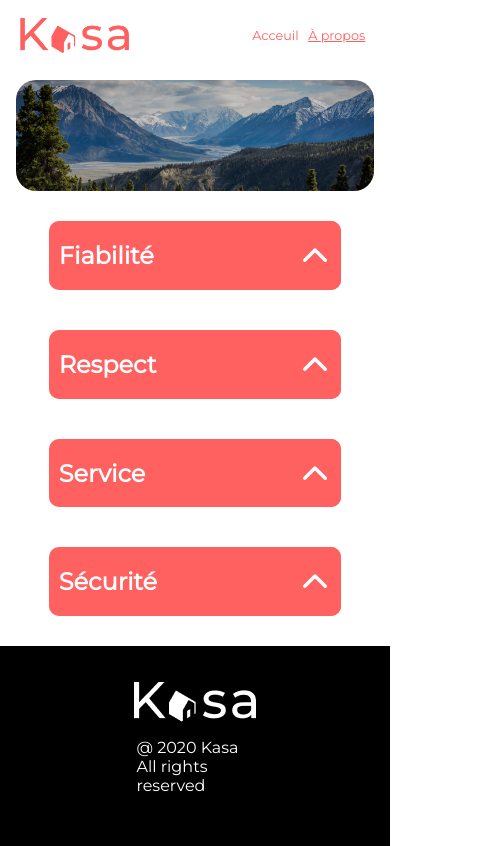
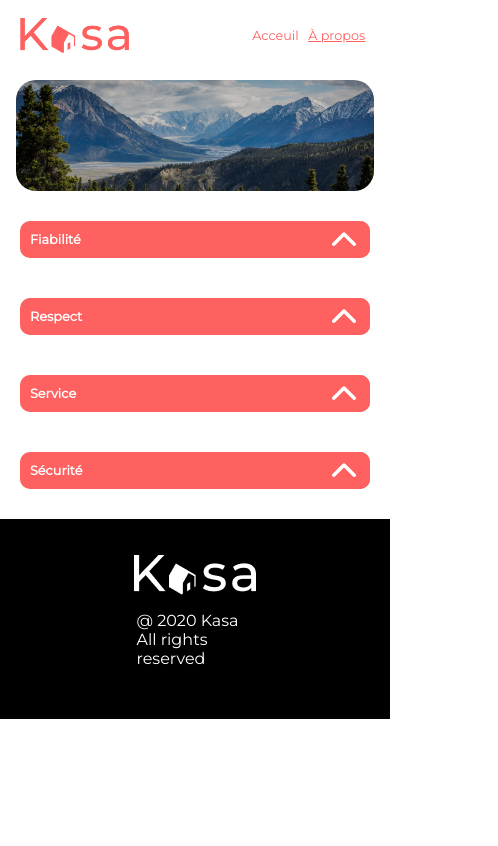
Before and after one commit to CMickus/Projet-6, a React (Create React App) app: page /A-propos in a window 390 px wide. Shown: the whole page, 498 px wide, since content can reach past the window. Built offline with nearby package versions, Linux system fonts and the light colour scheme.

Commit message:
correction du style général

```diff
--- a/src/components/Banner.module.scss
+++ b/src/components/Banner.module.scss
@@ -1,6 +1,6 @@
 .banner {
     height: 220px;
-    width: 100%;
+    //width: 100%;
     display: flex;
     justify-content: center;
     position: relative;
--- a/src/components/Header.jsx
+++ b/src/components/Header.jsx
@@ -14,7 +14,7 @@ export function Header() {
                 <NavLink
                     to="/"
                     className={({ isActive, isPending }) =>
-                        isPending ? "pending" : isActive ? "active" : style.link}>
+                        isPending ? "pending" : isActive ? style.active : style.link}>
                     Acceuil
                 </NavLink>
                 <NavLink to="/A-propos" className={({ isActive, isPending }) =>
--- a/src/components/HiddenText.jsx
+++ b/src/components/HiddenText.jsx
@@ -14,7 +14,7 @@ function HiddenText({info , fixe }) {
                 <h2 className={style.title}>{fixe}</h2>
                 <button onClick={onClick} className={style.button}><img src={arrow} alt="fléche" className={`${style.arrow} ${isVisible ? style.arrowrotate : null}`} /></button>
             </div>
-            {isVisible ? <p className={style.text}>{info} </p> : null}
+            <p className={`${style.texthidden} ${isVisible ?  style.text : null }`}>{info} </p>
         </div>
     );
 }
--- a/src/components/HiddenText.module.scss
+++ b/src/components/HiddenText.module.scss
@@ -10,7 +10,6 @@
     border-radius: 10px;
     margin-bottom: 10px;
     margin-top: 10px;
-    width: 50%;
     gap: 0px;
     height: min-content;
     background-color: #e3e3e3;
@@ -49,12 +48,21 @@
   }
 
   .text {
-    transition: height 200ms;
-    padding: 5px;
-    height: stretch;
-    overflow: hidden;
+    transition: ease-in-out .2s;
+    max-height: 200px;
+    padding: 20px;
   }
 
   .texthidden {
-    height: 0;
+    transition: ease-in-out .2s;
+    max-height: 0;
+    overflow: hidden;
+    margin:0;
+    padding:0;
   }
+
+  @media screen and (max-width: 767px) {
+    .title{
+      font-size: 0.8em;
+    }
+  }
--- a/src/components/Taglist.module.scss
+++ b/src/components/Taglist.module.scss
@@ -4,3 +4,9 @@
     border-radius: 20px;
     padding: 10px;
   }
+
+  @media screen and (max-width: 767px) {
+    .tag{
+      font-size: 0.8em;
+    }
+  }
--- a/src/index.scss
+++ b/src/index.scss
@@ -1,8 +1,10 @@
 body {
   margin: 0;
-  box-sizing: border-box;
+  /*box-sizing: border-box;*/
+  padding:0;
   font-family: 'Montserrat', sans-serif;
   width: 100%;
+
 }
 
 code {
--- a/src/pages/APropos.module.scss
+++ b/src/pages/APropos.module.scss
@@ -14,7 +14,7 @@
     flex-direction: column;
     justify-content: space-between;
     align-items: center;
-    width: 150%;
+    width: 92%;
     padding-left: 10px;
     padding-right: 10px;
     border-radius: 10px;
@@ -39,3 +39,9 @@
   .hidden {
     display: none;
   }
+
+  @media screen and (max-width: 767px) {
+    .card{
+      width: 100%;
+    }
+  }
--- a/src/pages/Logement.module.scss
+++ b/src/pages/Logement.module.scss
@@ -73,7 +73,7 @@
   }
 
   .tag {
-    width: 50%;
+    width: 25%;
   }
 
   @media screen and (max-width: 767px) {
@@ -104,6 +104,6 @@
 
     .tags {
       flex-direction: column;
-      width: 180%;
+      width: 100%;
     }
   }
```
